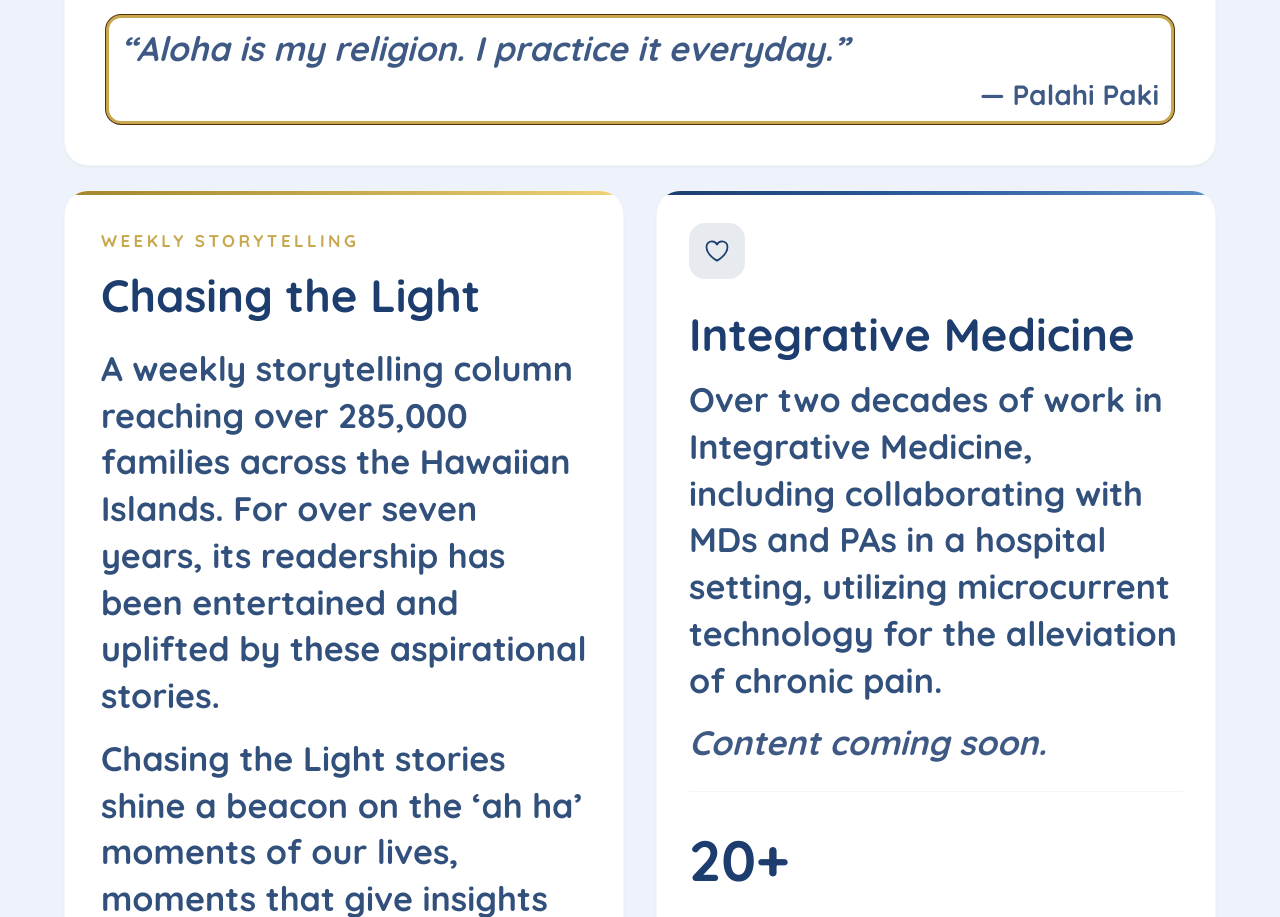
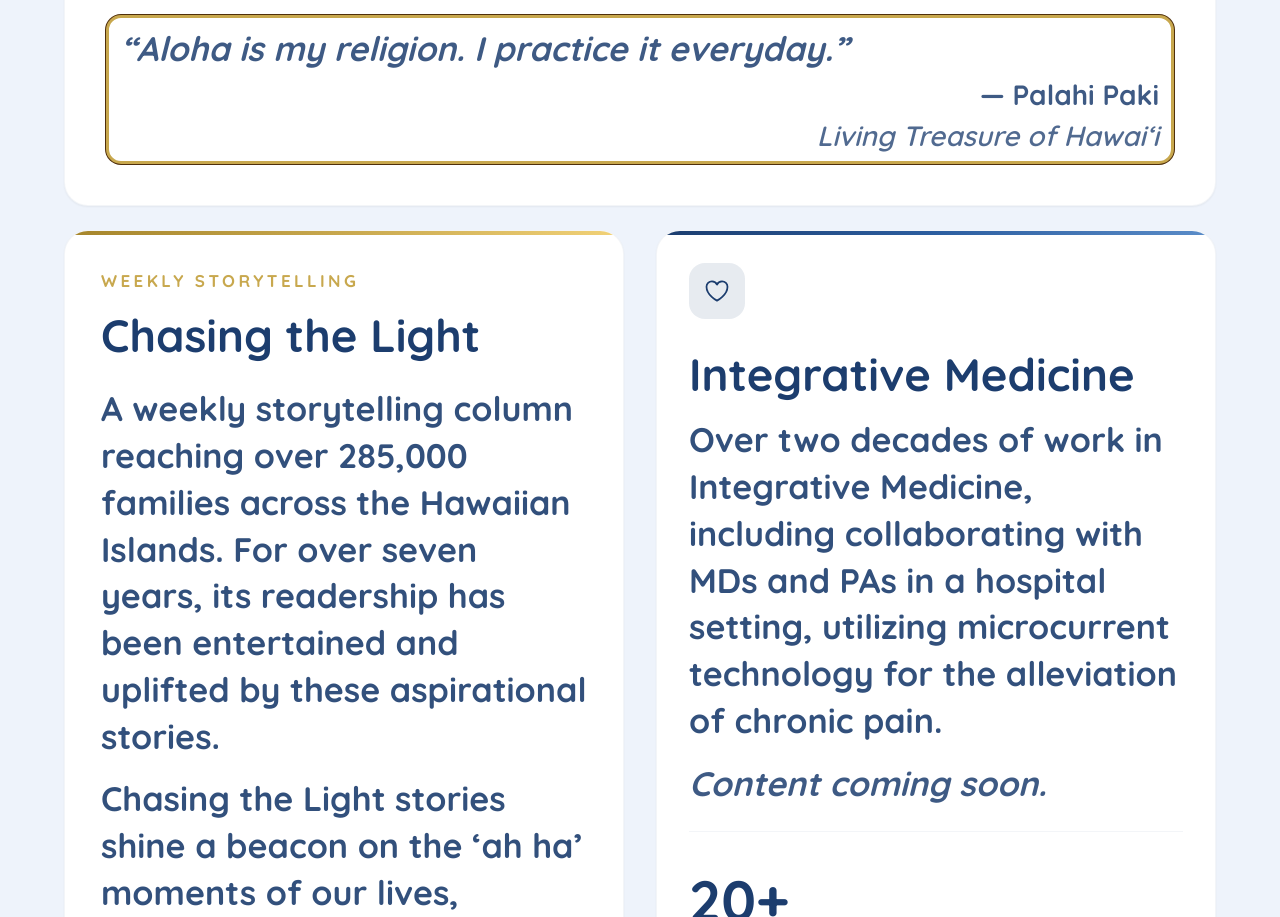
Before and after one commit to 8bitUHM/robin-rohr-portfolio, a React (Vite) app: page / in a window 1280 px wide. Shown: the part 9438-10355 px from the top of the page. Built offline with nearby package versions, Linux system fonts and the light colour scheme.

Commit message:
Update Home.tsx

```diff
--- a/src/pages/Home.tsx
+++ b/src/pages/Home.tsx
@@ -64,7 +64,14 @@ const alohaQuotes: Testimonial[] = [
   },
   {
     quote: "Aloha is my religion. I practice it everyday.",
-    author: { name: "Palahi Paki" },
+    author: {
+      name: "Palahi Paki",
+      designation: (
+        <>
+          <em className="italic">Living Treasure of Hawai&#699;i</em>
+        </>
+      ),
+    },
   },
 ];
 
```
